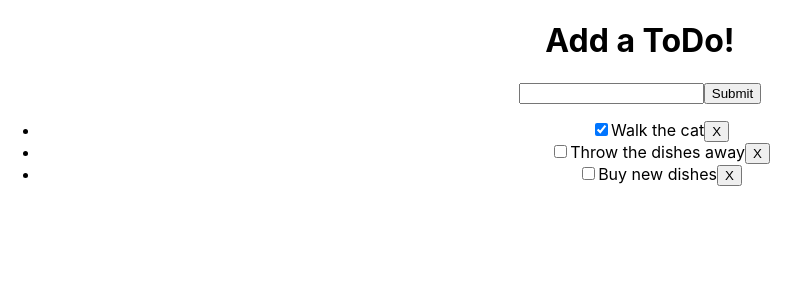
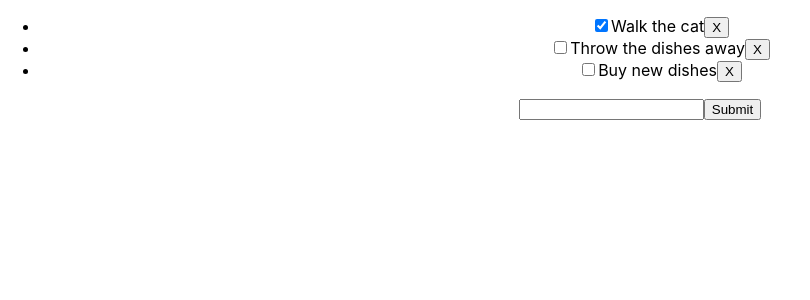
Before and after one commit to Ulfarr/intro_to_react, a React (Create React App) app: page / in a window 1280 px wide. Shown: the top 300 px of the page, without its empty margins (0-810 px from the left). Built offline with nearby package versions, Linux system fonts and the light colour scheme.

Commit message:
Update App.js

```diff
--- a/src/App.js
+++ b/src/App.js
@@ -16,8 +16,6 @@ class App extends Component {
     this.deleteTodo = this.deleteTodo.bind(this);
   }
 
-
-
   handleChange(e) {
     this.setState({ newTodoDescription: e.target.value })
   }
@@ -25,7 +23,7 @@ class App extends Component {
   handleSubmit(e) {
     e.preventDefault();
     if (!this.state.newTodoDescription) { return }
-    const newTodo = { id: this.state.todos.id, description: this.state.newTodoDescription, isCompleted: false };
+    const newTodo = { description: this.state.newTodoDescription, isCompleted: false };
     this.setState({ todos: [...this.state.todos, newTodo], newTodoDescription: '' });
   }
 
@@ -38,34 +36,22 @@ class App extends Component {
 
   deleteTodo(id) {
     const remainingToDos = this.state.todos.filter(todo => {
-      return (todo.id !== id)
-    });
-
+      return (todo.id !== id) });
     this.setState({ todos: remainingToDos });
-}
+  }
 
   render() {
     return (
       <div className="App">
-        <h1>Add a ToDo!</h1>
-        <form onSubmit={ (e) => this.handleSubmit(e)}>
-          <input type="text"
-            value={ this.state.newTodoDescription }
-            onChange={ (e) => this.handleChange(e) }
-            />
+        <ul>
+        { this.state.todos.map( (todo, index) =>
+         <ToDo key={ index } description={ todo.description } isCompleted={ todo.isCompleted } toggleComplete={ () => this.toggleComplete(index) } onDelete={ this.deleteTodo } />
+          )}
+        </ul>
+        <form onSubmit={ (e) => this.handleSubmit(e) }>
+          <input type="text" value={ this.state.newTodoDescription } onChange={ (e) => this.handleChange(e) } />
           <input type="submit" />
-        </form>
-        <ul>
-          { this.state.todos.map( (todo) =>
-            <ToDo key={ todo.id }
-              description={ todo.description }
-              isCompleted={ todo.isCompleted }
-              toggleComplete={ () => this.toggleComplete(todo) }
-              onDelete={ this.deleteTodo }
-               />
-          )}
-
-        </ul>
+         </form>
       </div>
     );
   }
```
